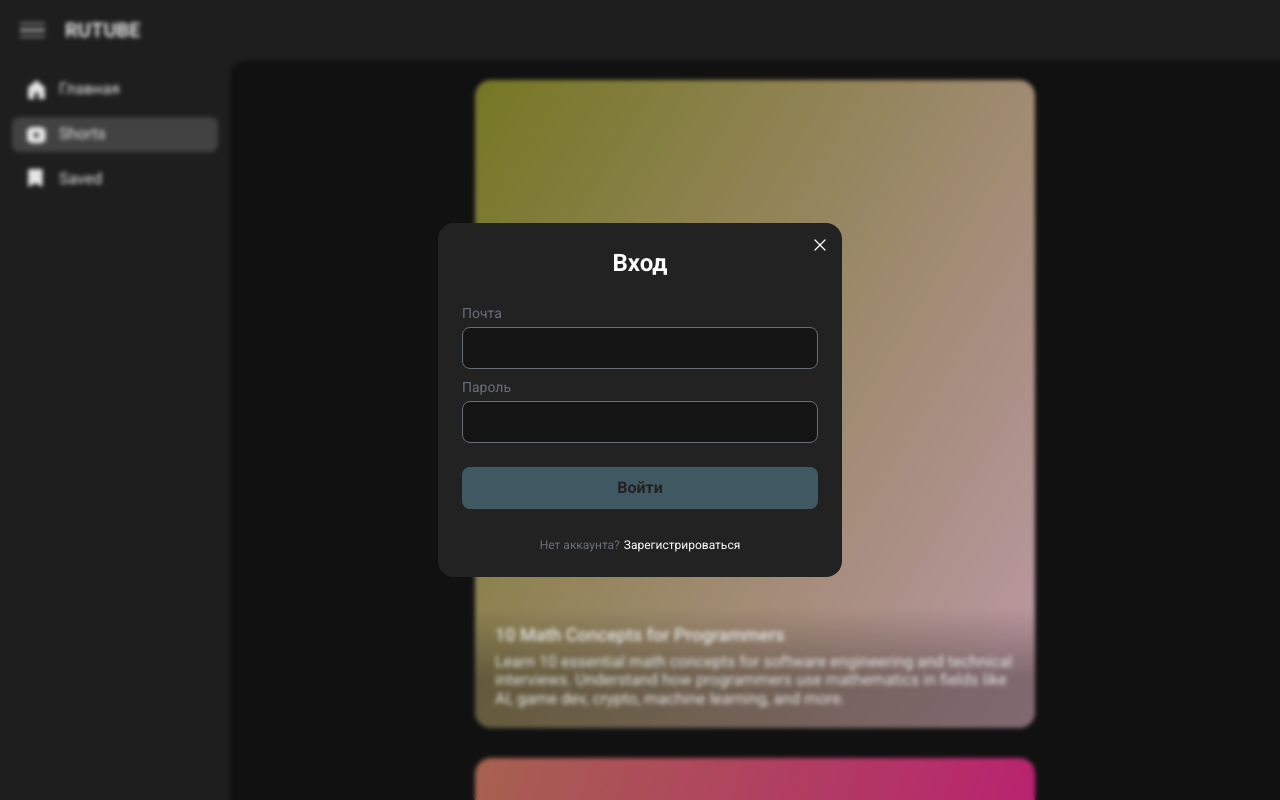
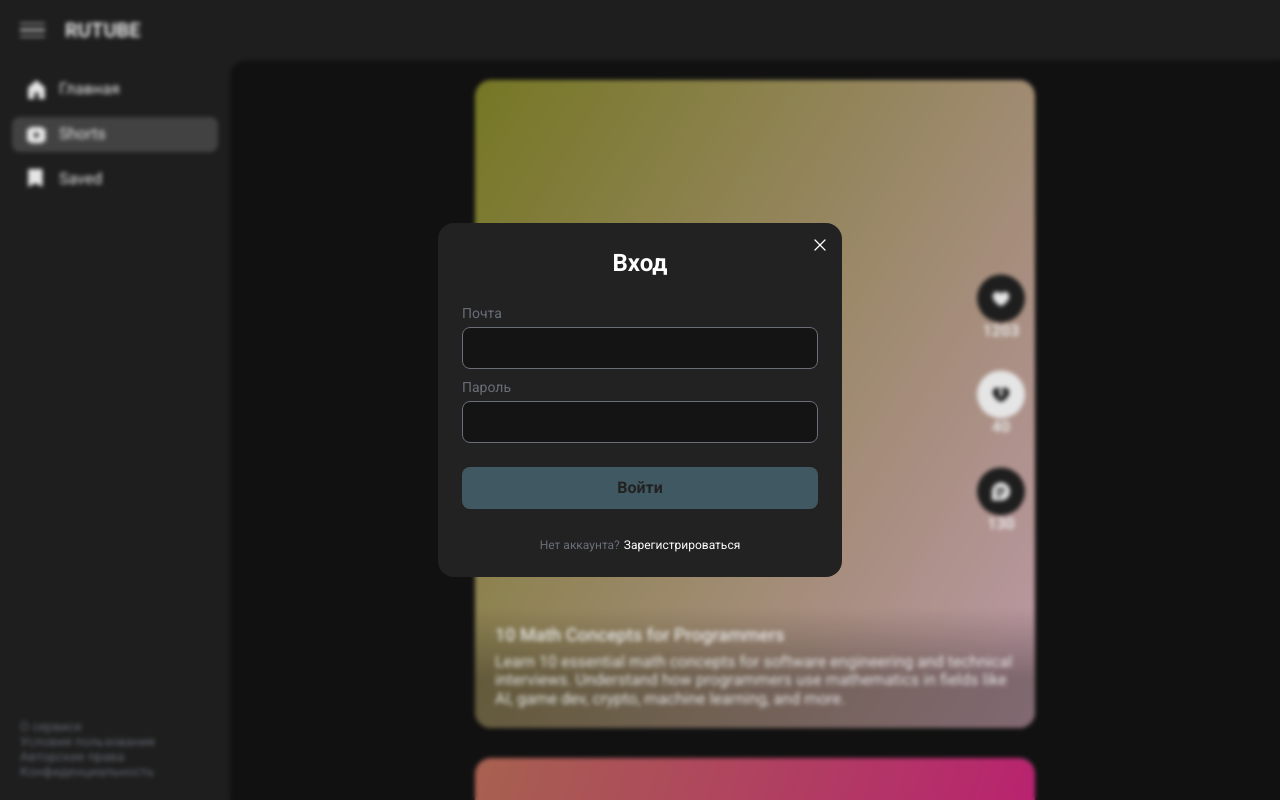
Before and after one commit to Boris-sudo/rutube, an Angular app in the folder frontend/: page /shorts in a window 1280 px wide. Built offline with nearby package versions, Linux system fonts and the light colour scheme; no server answers.

Commit message:
fixed error with views in watch component

```diff
--- a/frontend/src/app/comps/_models/video/video.component.css
+++ b/frontend/src/app/comps/_models/video/video.component.css
@@ -37,6 +37,7 @@
 }
 
 .react {
+  z-index: 200;
   position:  absolute;
   top:       50%;
   right:     10px;
--- a/frontend/src/app/comps/_pages/main/main.component.html
+++ b/frontend/src/app/comps/_pages/main/main.component.html
@@ -1,6 +1,6 @@
 <div class="container">
   @for (video of videos; track videos) {
-    <div [class.highlight]="isMoreThanOne(video.video_id)" (click)="go(video)" class="video">
+    <div (click)="go(video)" class="video">
       <VideoCover [video]="video"/>
     </div>
   }
--- a/frontend/src/app/comps/side-bar/side-bar.component.css
+++ b/frontend/src/app/comps/side-bar/side-bar.component.css
@@ -7,6 +7,9 @@
   z-index: 1000;
   padding: 0!important;
   background: var(--background-primary-color);
+  display: flex;
+  flex-direction: column;
+  justify-content: space-between;
 
   @media screen and (max-width: 600px) {
     max-width: var(--container-mini-width);
@@ -18,7 +21,7 @@
 
 .content {
   width: 100%;
-  height: 100vh;
+  height: fit-content;
   overflow-y: scroll;
   padding: 12px;
   display: flex;
@@ -51,6 +54,13 @@
   }
 }
 
+.policy {
+  padding: 0 20px 20px;
+  font-size: 13px;
+  font-weight: 400;
+  color: var(--text-secondary-color);
+}
+
 :host {
   --container-width: 230px;
   --container-mini-width: 64px;
--- a/frontend/src/app/comps/side-bar/side-bar.component.html
+++ b/frontend/src/app/comps/side-bar/side-bar.component.html
@@ -29,4 +29,11 @@
     </a>
 
   </div>
+
+  <div id="side-menu-policy" class="policy">
+    <p>О сервисе</p>
+    <p>Условия пользования</p>
+    <p>Авторские права</p>
+    <p>Конфиденциальность</p>
+  </div>
 </div>
--- a/frontend/src/app/comps/side-bar/side-bar.component.ts
+++ b/frontend/src/app/comps/side-bar/side-bar.component.ts
@@ -34,7 +34,9 @@ export class SideBarComponent implements AfterViewInit {
 
   static Show() {
     const container: HTMLElement = document.getElementById('side-menu-container')!;
+    const policy = document.getElementById('side-menu-policy')!;
     container.style.maxWidth = 'var(--container-width)';
+    policy.style.display = 'block';
 
     if (window.innerWidth > 600) {
       for (let i = 0; i < 1000; i++) {
@@ -56,7 +58,9 @@ export class SideBarComponent implements AfterViewInit {
 
   static Hide() {
     const container: HTMLElement = document.getElementById('side-menu-container')!;
+    const policy = document.getElementById('side-menu-policy')!;
     container.style.maxWidth = 'var(--container-mini-width)';
+    policy.style.display = 'none';
 
     if (window.innerWidth > 600) {
       for (let i = 0; i < 1000; i++) {
```
